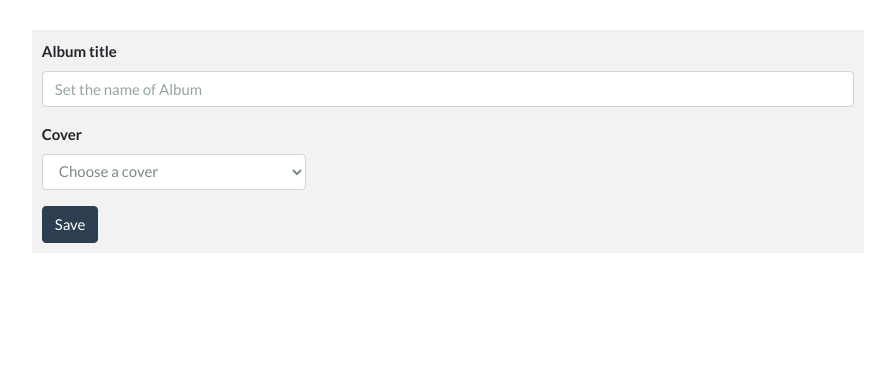
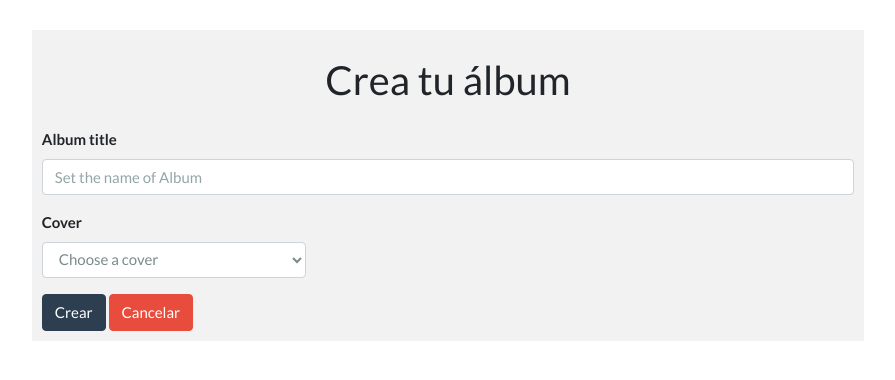
Before and after one commit to mariomtzjr/gallery, a Django app: page /album/crear/ in a window 1280 px wide. Shown: the part 75-455 px from the top of the page, without its empty margins (192-1087 px from the left). Run offline with Django 3.2, Linux system fonts and the light colour scheme; data that the repository does not hold is empty; some libraries are stand-ins or nearby versions.

Commit message:
Modified template to create albums

```diff
--- a/templates/album/album_crear.html
+++ b/templates/album/album_crear.html
@@ -3,6 +3,7 @@
 {% block content %}
 
   <div class="form-crear w-75">
+    <h2 class="text-center w-auto p-3">Crea tu álbum</h2>
     <form action="{% url 'album_create' %}" method="post">
       {% csrf_token %}
       <div class="form-group">
@@ -19,11 +20,8 @@
           </select>
         </div>
       </div>
-      <!-- <div class="form-group">
-        <label for="inpuPhoto" class="font-weight-bolder">Upload your first photo</label>
-        <input type="file" class="form-control-file" name="photos">
-      </div> -->
-      <button type="submit" class="btn btn-primary">Save</button>
+      <button type="submit" class="btn btn-primary btn-custom">Crear</button>
+      <a href="{% url 'album_list' %}" class="btn btn-danger">Cancelar</a>
     </form>
 
   </div>
```
